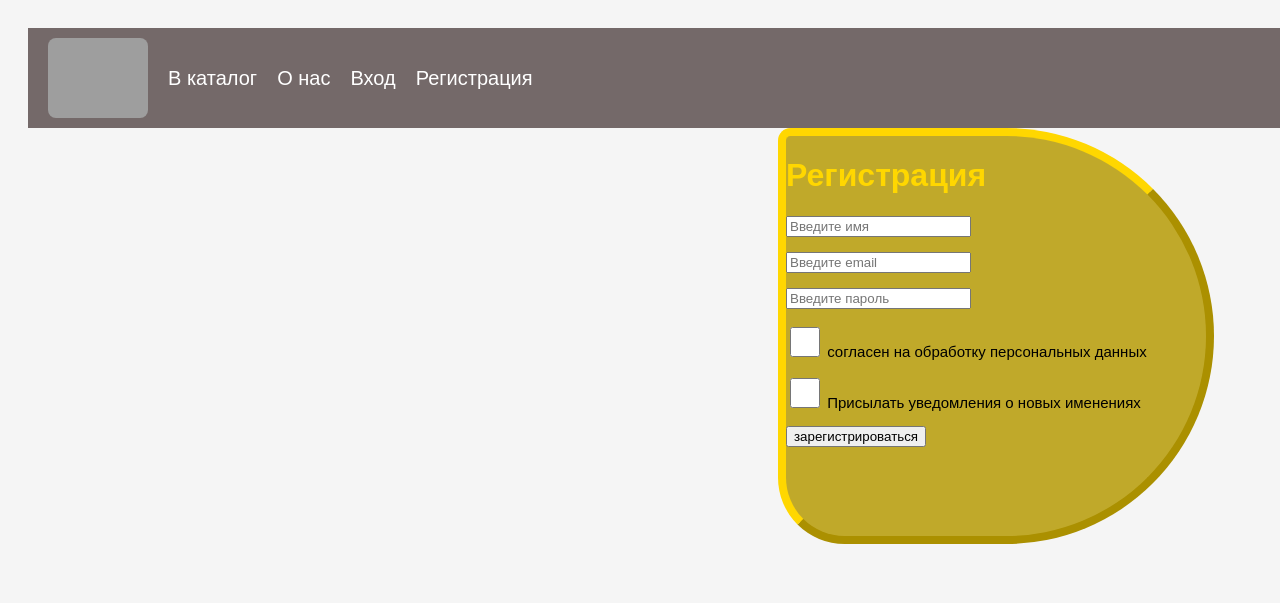
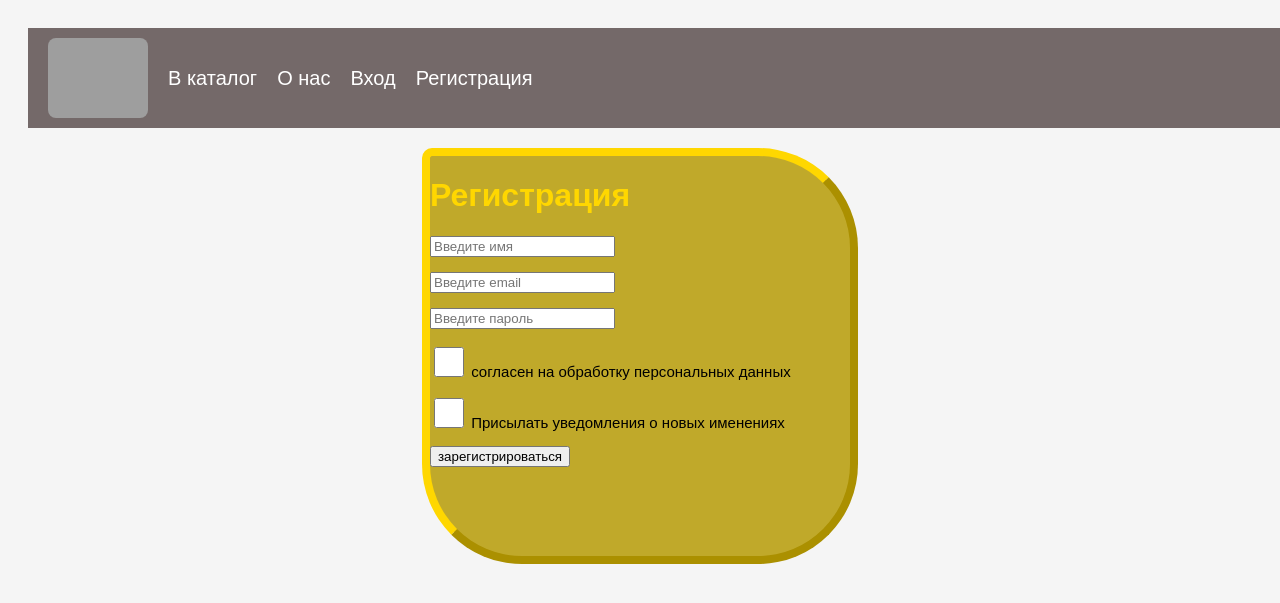
Before and after one commit to sasasas317/inex.html, a PHP site: page /reg.html in a window 1280 px wide. Shown: the top 603 px of the page. Run offline with PHP 8.4, Linux system fonts and the light colour scheme; grey boxes are pictures that could not be loaded.

Commit message:
иправдение ошибок с входом и регистрацией

```diff
--- a/style.css
+++ b/style.css
@@ -14,7 +14,6 @@
             gap: 20px;
             align-items: center;
             padding: 0 20px;
-
             flex-wrap: wrap; /* Чтобы при уменьшении экрана элементы переносились */
         }
 
@@ -54,10 +53,10 @@
         }
         .vhodst {
             height: 400px;
+            width: 90%;
             width: 420px;
+            margin: 20px auto; /* выравнивание по центру */
             background-color: rgba(187, 162, 21, 0.904);
-            float: left;
-            margin-left: 750px;
             border-width: 8px;
             border-color: gold;
             border-style: outset;
@@ -88,15 +87,14 @@
         }
         .regist {
             height: 400px;
+            width: 90%;
             width: 420px;
+            margin: 20px auto; /* выравнивание по центру */
             background-color: rgba(187, 162, 21, 0.904);
-            float: left;
-            margin-left: 750px;
             border-width: 8px;
             border-color: gold;
             border-style: outset;
-            border-radius: 15px 250px 250px 80px;
-
+            border-radius: 10px 100px 100px 100px;
         }
         .reg_nam {
             font-size: 17px;
```
